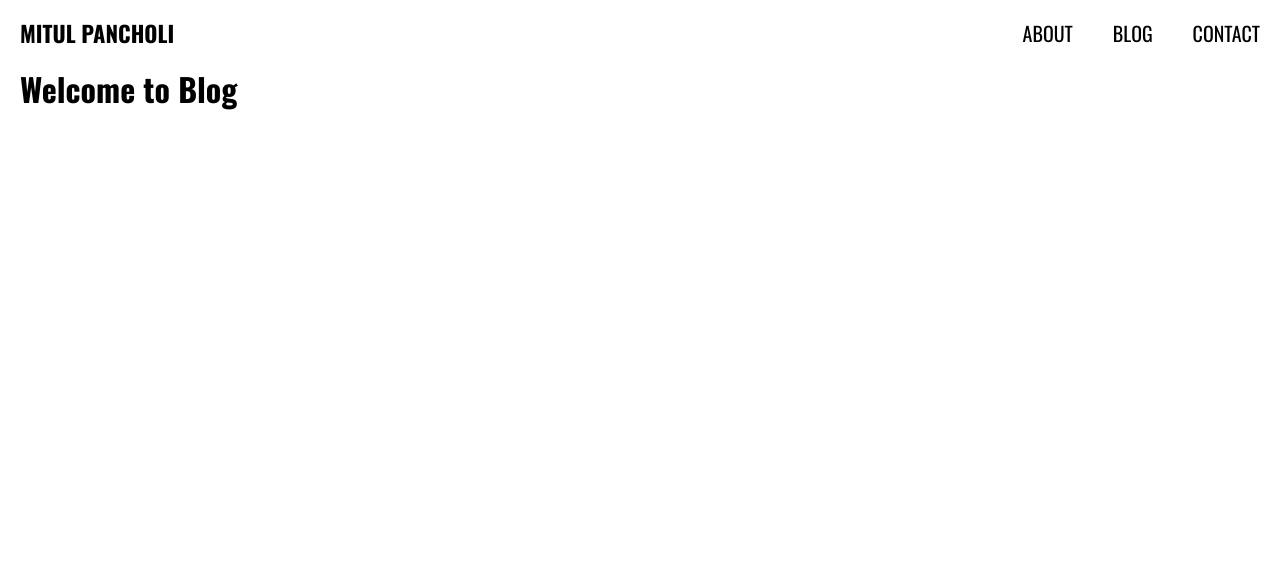
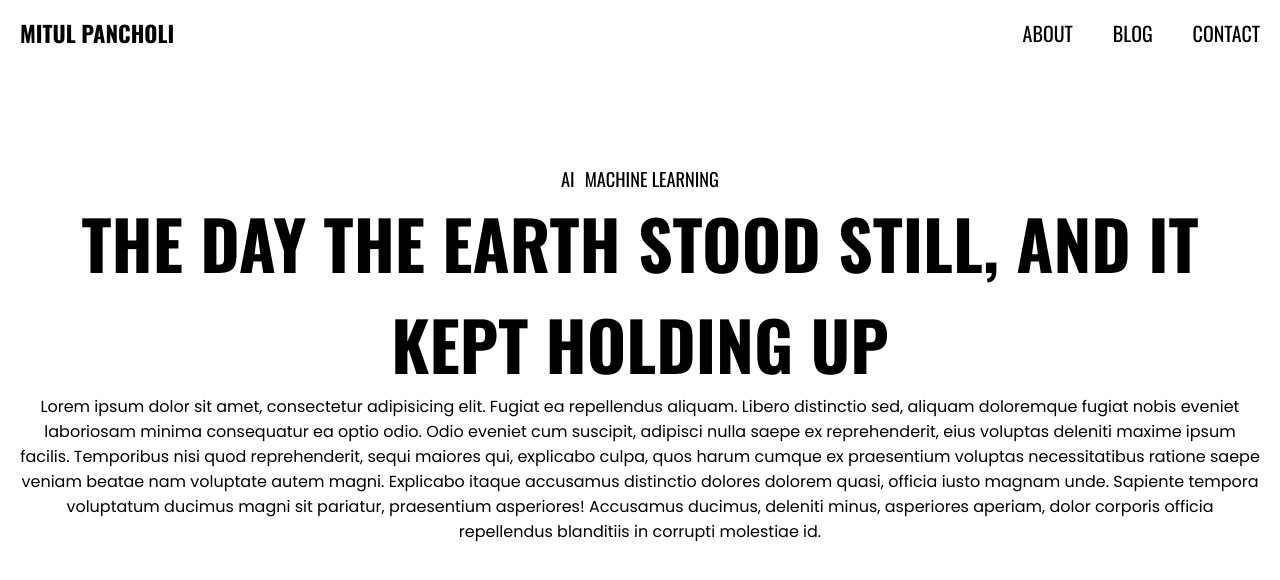
Before and after one commit to mitulpancholi/personalWebsite, a Next.js app: page /blog/1 in a window 1280 px wide. Shown: the top 580 px of the page. Built offline with nearby package versions, Linux system fonts and the light colour scheme.

Commit message:
Blog Site Details Developement left

```diff
--- a/components/blog/blogDetail.tsx
+++ b/components/blog/blogDetail.tsx
@@ -1,14 +1,78 @@
+import Head from "next/head";
+import { styled } from "styled-components";
+import Clamp from "../../lib/Clamp";
+
 export type BlogDetailsProps = {
-  title: string,
+  title: string;
+  metaTitle: string;
+  metaDescription: string;
+  slug: string;
+  author: string;
+  mainImage: string;
+  altText: string;
+  categories: string[];
+  shortDescription: string;
+  body: string;
 };
 
-const BlogDetails = ({ title }: BlogDetailsProps) => {
-
+const BlogDetails = ({ title, metaTitle, metaDescription, slug, author, mainImage, altText, categories, shortDescription, body }: BlogDetailsProps) => {
   return (
     <>
-      <h1>Welcome to Blog</h1>
+      <Head>
+        <title>{metaTitle}</title>
+        <meta name="description" content={metaDescription} />
+        <meta property="twitter:card" content="summary_large_image" />
+        <meta property="twitter:url" content={`https://www.mitulpancholi.com/blog/${slug}`} />
+        <meta property="twitter:title" content={metaTitle} />
+        <meta property="twitter:description" content={metaDescription} />
+        <meta property="twitter:image" content={mainImage} />
+        <meta property="og:type" content="blog" />
+        <meta property="og:url" content={`https://www.mitulpancholi.com/blog/${slug}`} />
+        <meta property="og:title" content={metaTitle} />
+        <meta property="og:description" content={metaDescription} />
+        <meta property="og:image" content={mainImage} />
+        <meta name="robots" content="index, follow" />
+        <meta name="author" content={author} />
+      </Head>
+      <main>
+        <StyledSection>
+          <StyledCategoryList>
+            {categories.map((el, index) => (
+              <span key={index}>{el}</span>
+            ))}
+          </StyledCategoryList>
+          <StyledTitle>{title}</StyledTitle>
+          <StyledShortDescription>{shortDescription}</StyledShortDescription>
+        </StyledSection>
+      </main>
     </>
   );
 };
 
 export default BlogDetails;
+
+const StyledSection = styled.section`
+  padding-top: 100px;
+  text-align: center;
+  max-width: 1440px;
+  margin: auto;
+`;
+
+const StyledCategoryList = styled.p`
+  text-transform: uppercase;
+  display: flex;
+  gap: 10px;
+  justify-content: center;
+  font-size: ${Clamp(1, 1.25)};
+  flex-wrap: wrap;
+`;
+
+const StyledTitle = styled.h1`
+  text-align: center;
+  text-transform: uppercase;
+  font-size: ${Clamp(3, 5)};
+`;
+
+const StyledShortDescription = styled.p`
+  font-family: var(--poppins-font);
+`;
--- a/components/home/contact.tsx
+++ b/components/home/contact.tsx
@@ -18,7 +18,6 @@ const Contact = () => {
 
   const handleSubmit = (e: React.SyntheticEvent) => {
     e.preventDefault();
-    console.log("this was called ====>");
   };
 
   const formChange = (
--- a/pages/blog/[blog].tsx
+++ b/pages/blog/[blog].tsx
@@ -6,7 +6,17 @@ function Blog(): JSX.Element {
   const data: string = router.query.blog as string;
 
   const blogDetailsProps: BlogDetailsProps = {
-    title: "Hello",
+    title: "The Day the earth stood still, and it kept holding up",
+    metaTitle: "Hello-World",
+    metaDescription: "This is the first blog post of this website",
+    slug: "hello-world",
+    author: "Mitul Pancholi",
+    mainImage: "https://www.google.com",
+    altText: "some Alt Text",
+    categories: ["AI", "Machine Learning"],
+    shortDescription:
+      "      Lorem ipsum dolor sit amet, consectetur adipisicing elit. Fugiat ea repellendus aliquam. Libero distinctio sed, aliquam doloremque fugiat nobis eveniet laboriosam minima consequatur ea optio odio. Odio eveniet cum suscipit, adipisci nulla saepe ex reprehenderit, eius voluptas deleniti maxime ipsum facilis. Temporibus nisi quod reprehenderit, sequi maiores qui, explicabo culpa, quos harum cumque ex praesentium voluptas necessitatibus ratione saepe veniam beatae nam voluptate autem magni. Explicabo itaque accusamus distinctio dolores dolorem quasi, officia iusto magnam unde. Sapiente tempora voluptatum ducimus magni sit pariatur, praesentium asperiores! Accusamus ducimus, deleniti minus, asperiores aperiam, dolor corporis officia repellendus blanditiis in corrupti molestiae id.    ",
+    body: "",
   };
 
   return (
--- a/pages/studio/[[...index]].tsx
+++ b/pages/studio/[[...index]].tsx
@@ -7,6 +7,7 @@ export default function StudioPage() {
   return (
     <>
       <Head>
+      <title>Your Desired Title Here</title>
         {Object.entries(metadata).map(([key, value]) => (
           <meta key={key} name={key} content={value} />
         ))}
```
Also changed, not shown: sanity/schemas/post.ts (+0 -10 lines).
